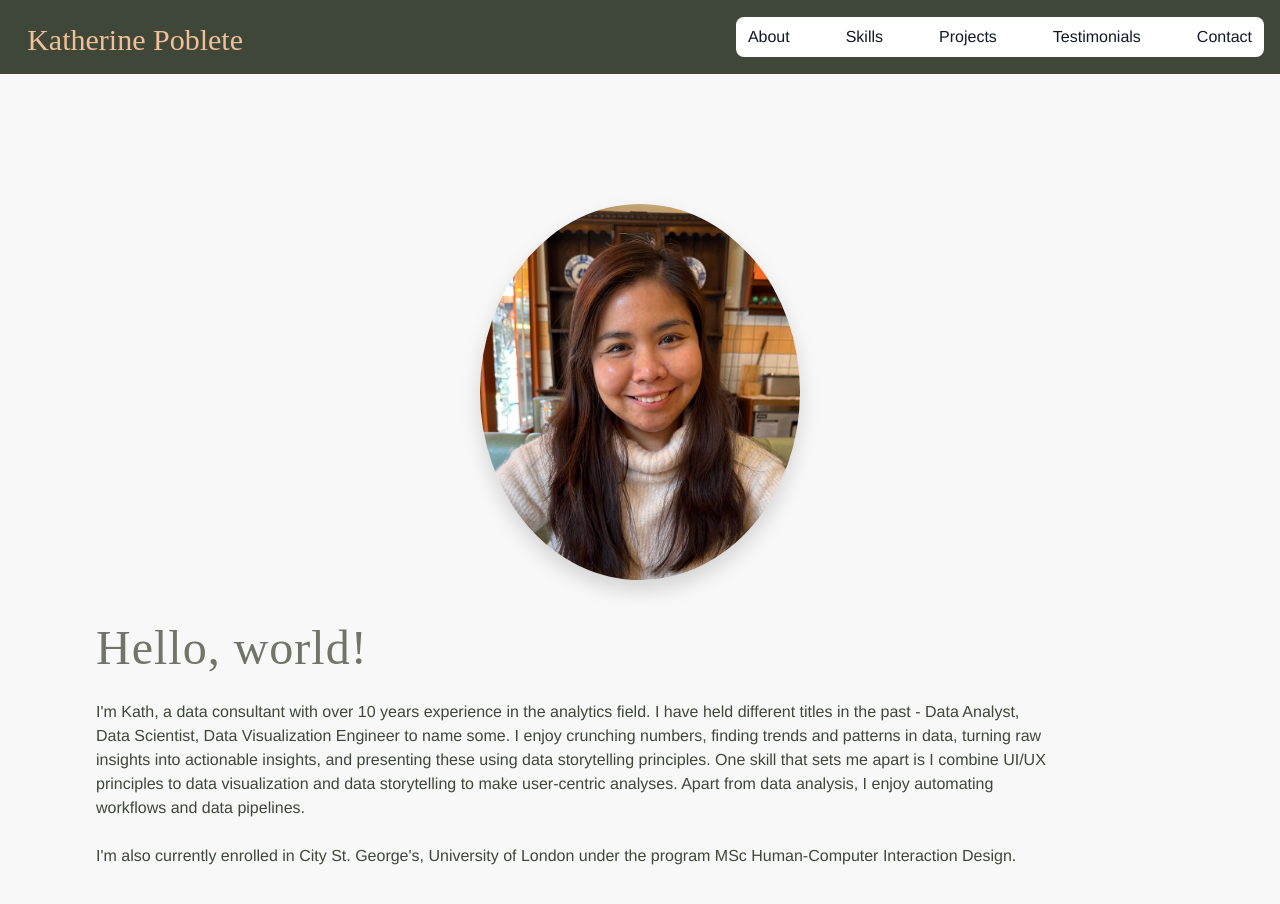
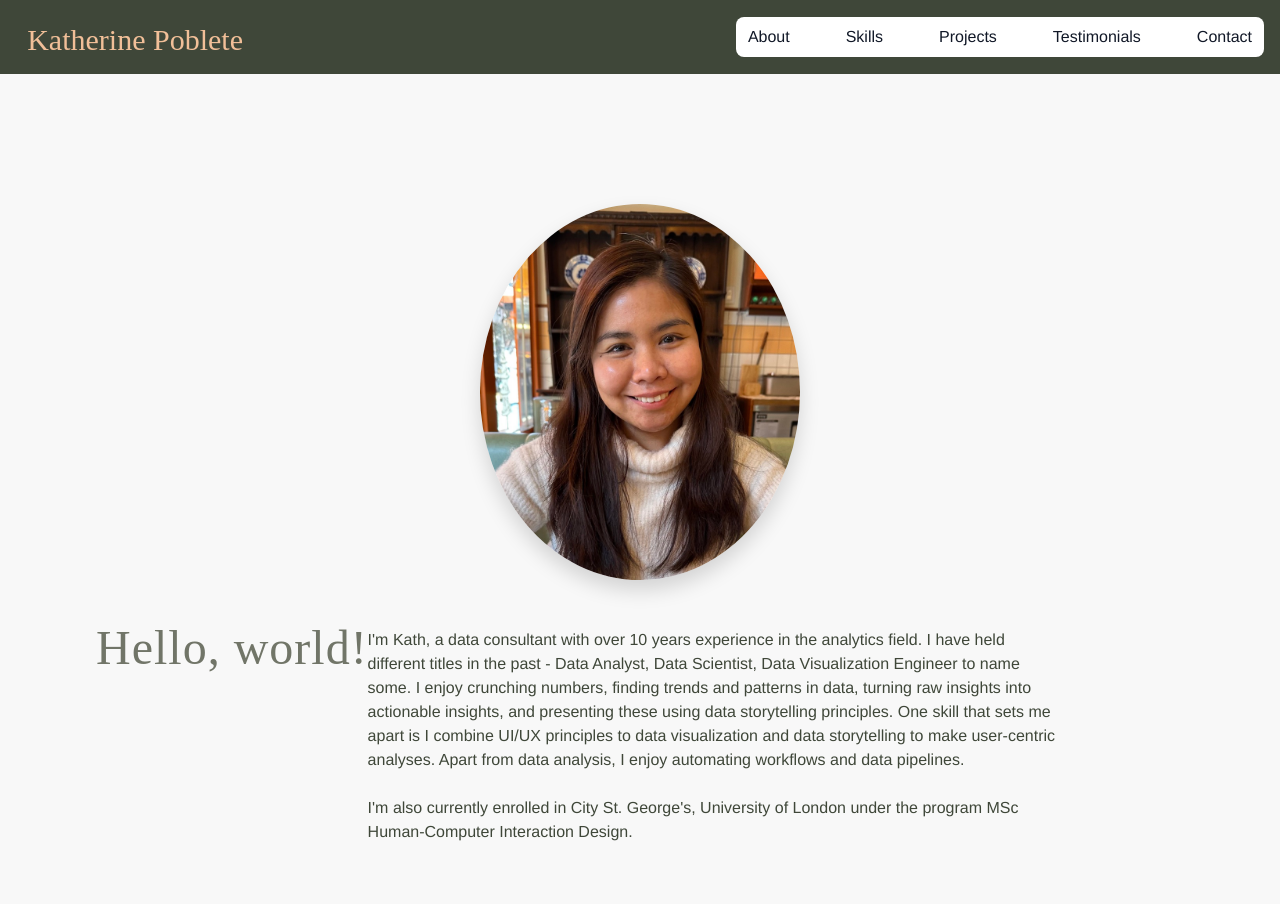
Before and after one commit to knpoblete/knpoblete.github.io, a Vue app: page / in a window 1280 px wide. Shown: the top 904 px of the page. Built offline with nearby package versions, Linux system fonts and the light colour scheme; a web font is replaced by a local one.

Commit message:
implement flex on div containing h2 and p

```diff
--- a/src/components/HomePage.vue
+++ b/src/components/HomePage.vue
@@ -8,9 +8,9 @@
           <div class="headshot flex justify-center items-center">
             <img class="photo" src="../assets/headshot.jpeg" width="200">
           </div>
-          <div class="space-y-4 justify-items-start">
+          <div class="flex space-y-4 justify-items-start sm:flex-col md:flex-row">
             <h2 > Hello, world!</h2>
-            <p class="bio w-full">
+            <p class="bio flex-1">
               I'm Kath, a data consultant with over 10 years experience in the analytics field.
               I have held different titles in the past - Data Analyst, Data Scientist, Data Visualization Engineer to name some.
               I enjoy crunching numbers, finding trends and patterns in data, turning raw insights into actionable insights,
```
